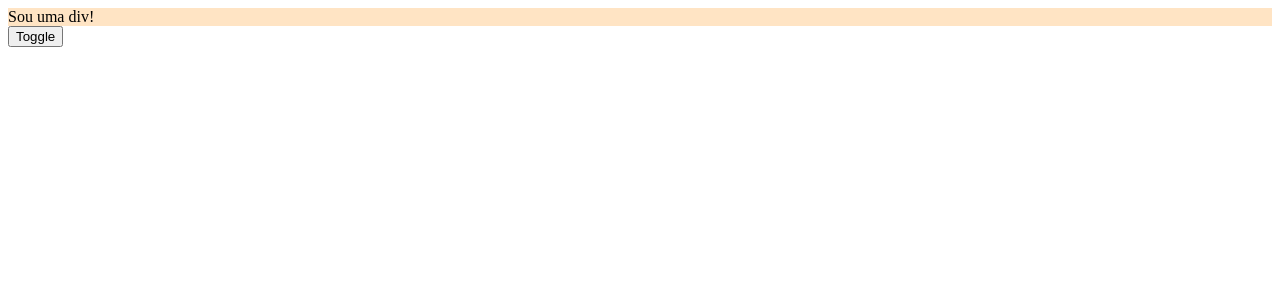
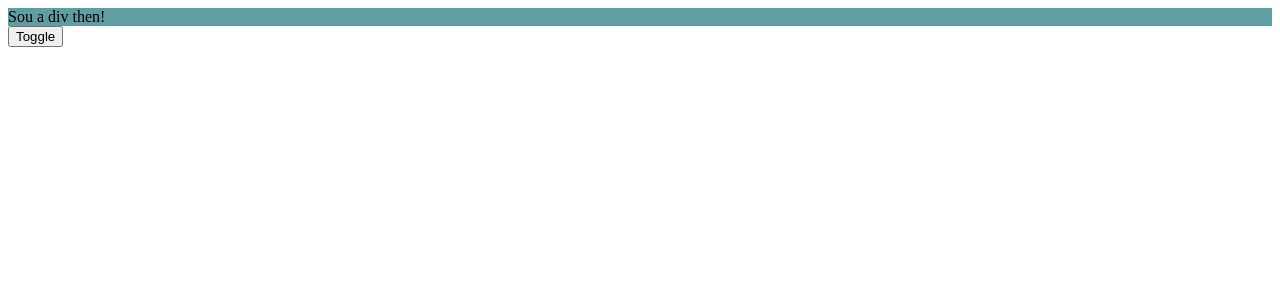
Before and after one commit to DocAnder/learning-angular, an Angular app: page / in a window 1280 px wide. Shown: the top 300 px of the page. Built offline with nearby package versions, Linux system fonts and the light colour scheme.

Commit message:
create ng-container and use then/else sintaxe to change between divs

```diff
--- a/src/app/app.component.html
+++ b/src/app/app.component.html
@@ -1,9 +1,24 @@
-<div style="background-color: bisque;" *ngIf="prop; else meuTemplate">Sou uma div!</div>
+<!-- <div style="background-color: bisque;" *ngIf="prop; else meuTemplate">Sou uma div!</div>
 
 <ng-template #meuTemplate>
 
     <div style="background-color: cadetblue;">Sou uma outra div!</div>
 
+</ng-template> -->
+
+
+<ng-container *ngIf="prop; then meuTemplate; else outroTemplate"></ng-container>
+
+<ng-template #meuTemplate>
+
+    <div style="background-color: cadetblue;">Sou a div then!</div>
+
+</ng-template>
+
+<ng-template #outroTemplate>
+
+    <div style="background-color: bisque;">Sou a div do else!</div>
+
 </ng-template>
 
 
```
